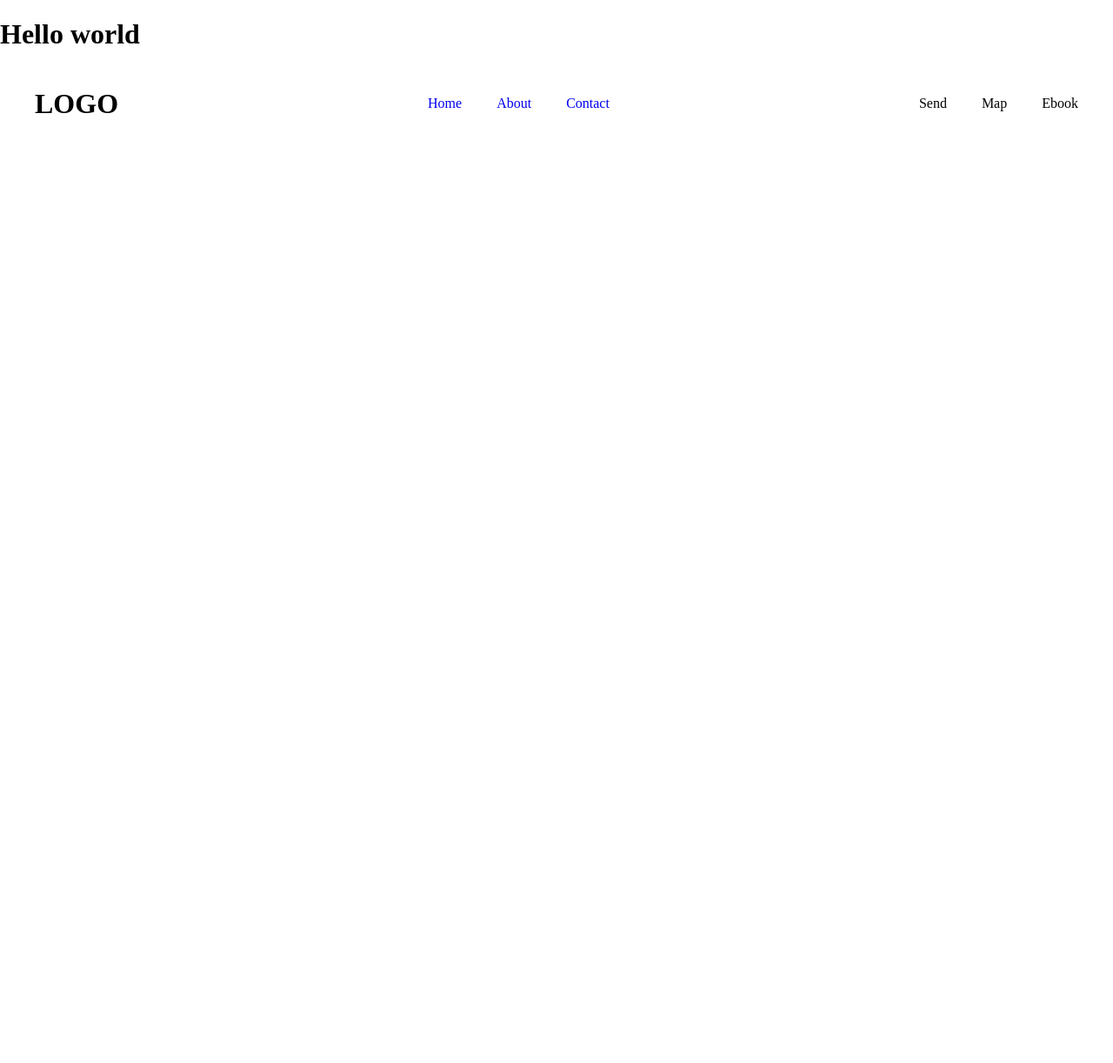
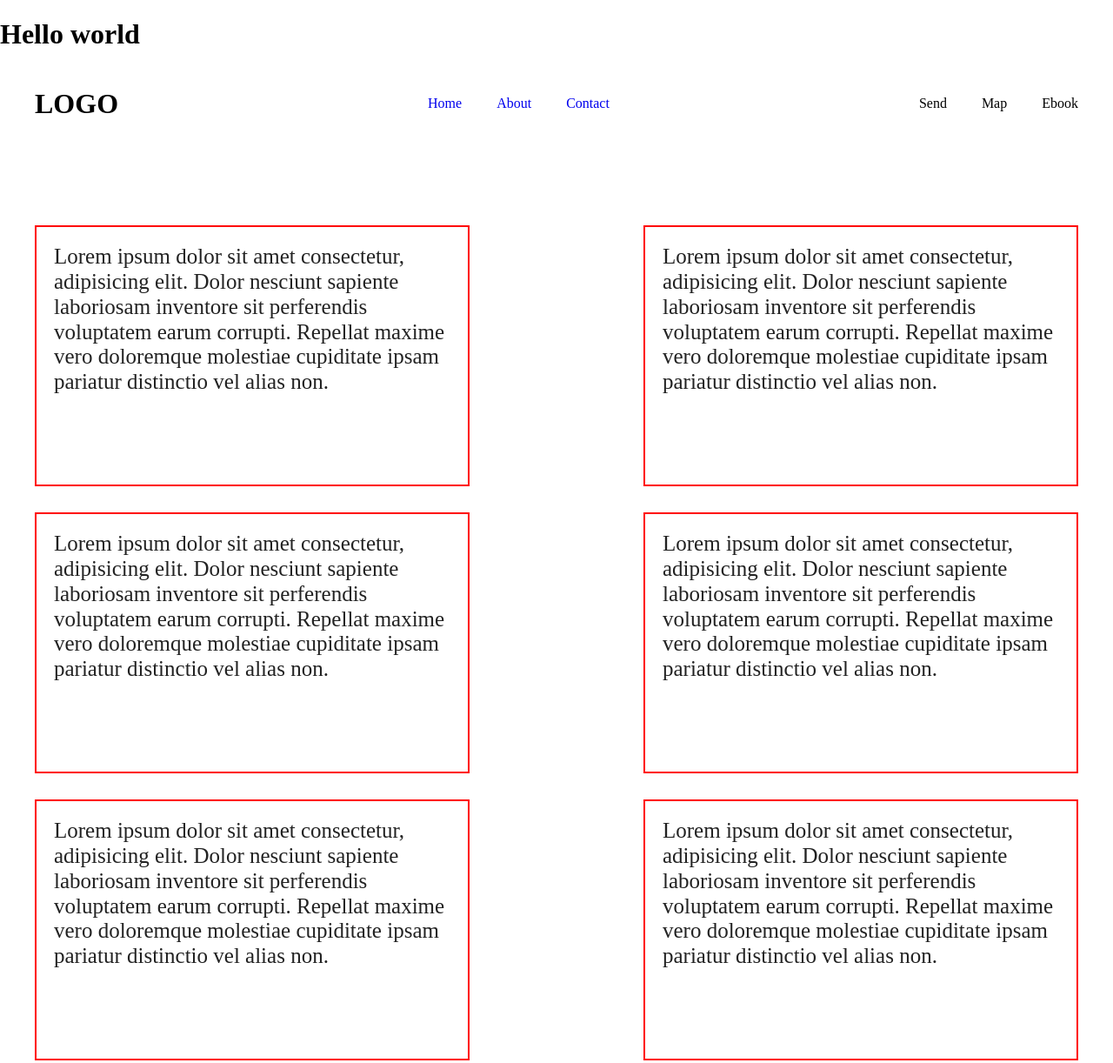
Before and after one commit to huseiin995/git-commits, a plain HTML site: page index.html in a window 1280 px wide. Shown: the whole page at 87% size. Before the commit the page ends 800 px from the top, so only its background shows below. Drawn offline with nearby package versions, Linux system fonts and the light colour scheme.

Commit message:
Add main and main css codes

```diff
--- a/css/style.css
+++ b/css/style.css
@@ -26,3 +26,23 @@ ul{
     align-items: center;
     gap: 40px;
 }
+
+main{
+    margin-top: 100px;
+}
+.general{
+    display: flex;
+    align-items: center;
+    flex-wrap: wrap;
+    justify-content: space-between;
+}
+
+.box {
+    width: 500px;
+    height: 300px;
+    border: 2px solid red;
+    padding: 20px;
+    color: #222;
+    font-size: 25px;
+    margin-bottom: 30px;
+}
--- a/index.html
+++ b/index.html
@@ -42,6 +42,37 @@
         </nav>
     </div>
 </header>
+
+
+<main>
+    <div class="container">
+        <div class="general">
+            <div class="box">
+                Lorem ipsum dolor sit amet consectetur, adipisicing elit. Dolor nesciunt sapiente laboriosam inventore sit perferendis voluptatem earum corrupti. Repellat maxime vero doloremque molestiae cupiditate ipsam pariatur distinctio vel alias non.
+            </div>
+
+            <div class="box">
+                Lorem ipsum dolor sit amet consectetur, adipisicing elit. Dolor nesciunt sapiente laboriosam inventore sit perferendis voluptatem earum corrupti. Repellat maxime vero doloremque molestiae cupiditate ipsam pariatur distinctio vel alias non.
+            </div>
+
+            <div class="box">
+                Lorem ipsum dolor sit amet consectetur, adipisicing elit. Dolor nesciunt sapiente laboriosam inventore sit perferendis voluptatem earum corrupti. Repellat maxime vero doloremque molestiae cupiditate ipsam pariatur distinctio vel alias non.
+            </div>
+
+            <div class="box">
+                Lorem ipsum dolor sit amet consectetur, adipisicing elit. Dolor nesciunt sapiente laboriosam inventore sit perferendis voluptatem earum corrupti. Repellat maxime vero doloremque molestiae cupiditate ipsam pariatur distinctio vel alias non.
+            </div>
+
+            <div class="box">
+                Lorem ipsum dolor sit amet consectetur, adipisicing elit. Dolor nesciunt sapiente laboriosam inventore sit perferendis voluptatem earum corrupti. Repellat maxime vero doloremque molestiae cupiditate ipsam pariatur distinctio vel alias non.
+            </div>
+
+            <div class="box">
+                Lorem ipsum dolor sit amet consectetur, adipisicing elit. Dolor nesciunt sapiente laboriosam inventore sit perferendis voluptatem earum corrupti. Repellat maxime vero doloremque molestiae cupiditate ipsam pariatur distinctio vel alias non.
+            </div>
+        </div>
+    </div>
+</main>
     <script src="./js/index.js"></script>
 </body>
 </html>
```
